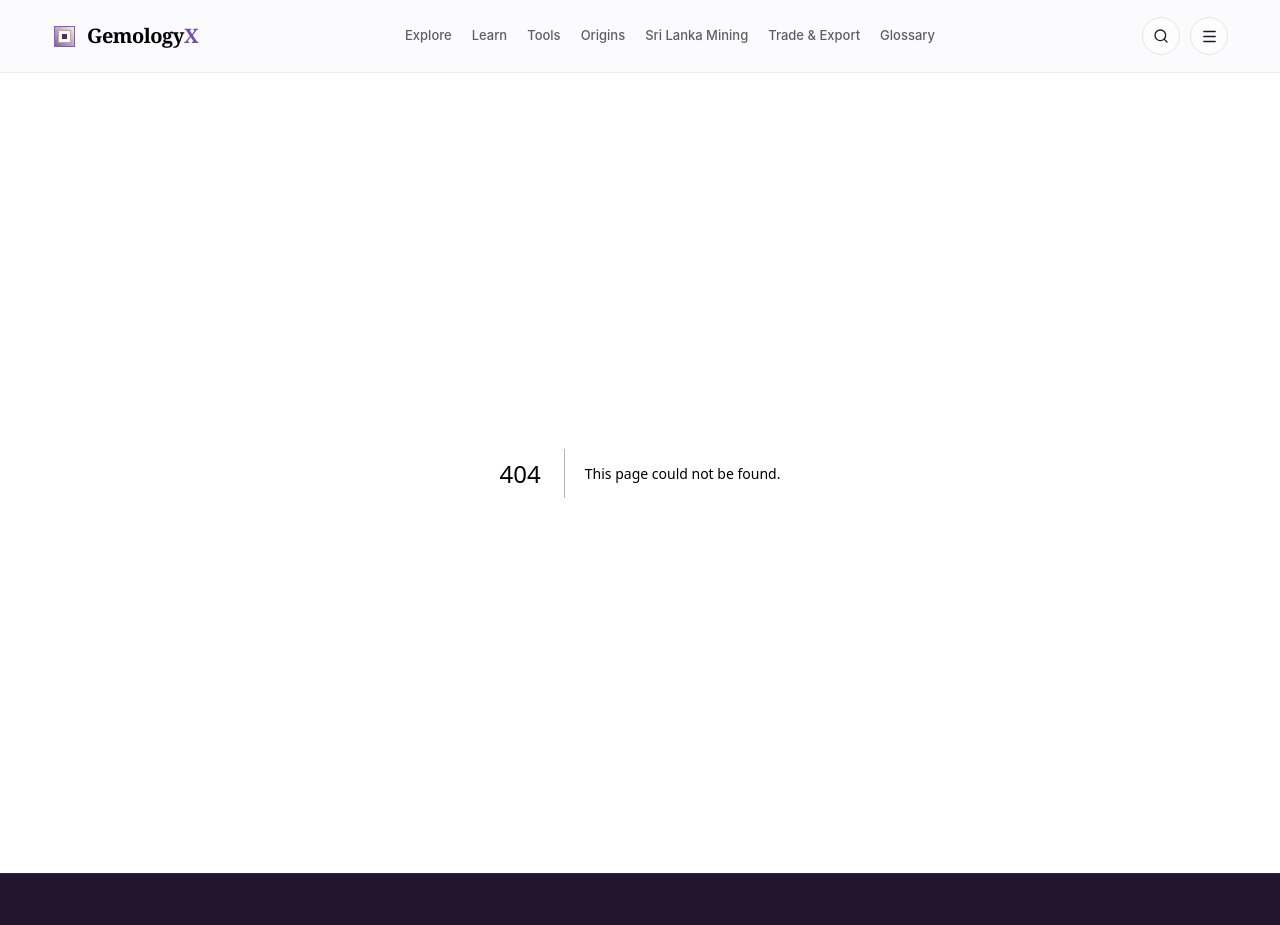
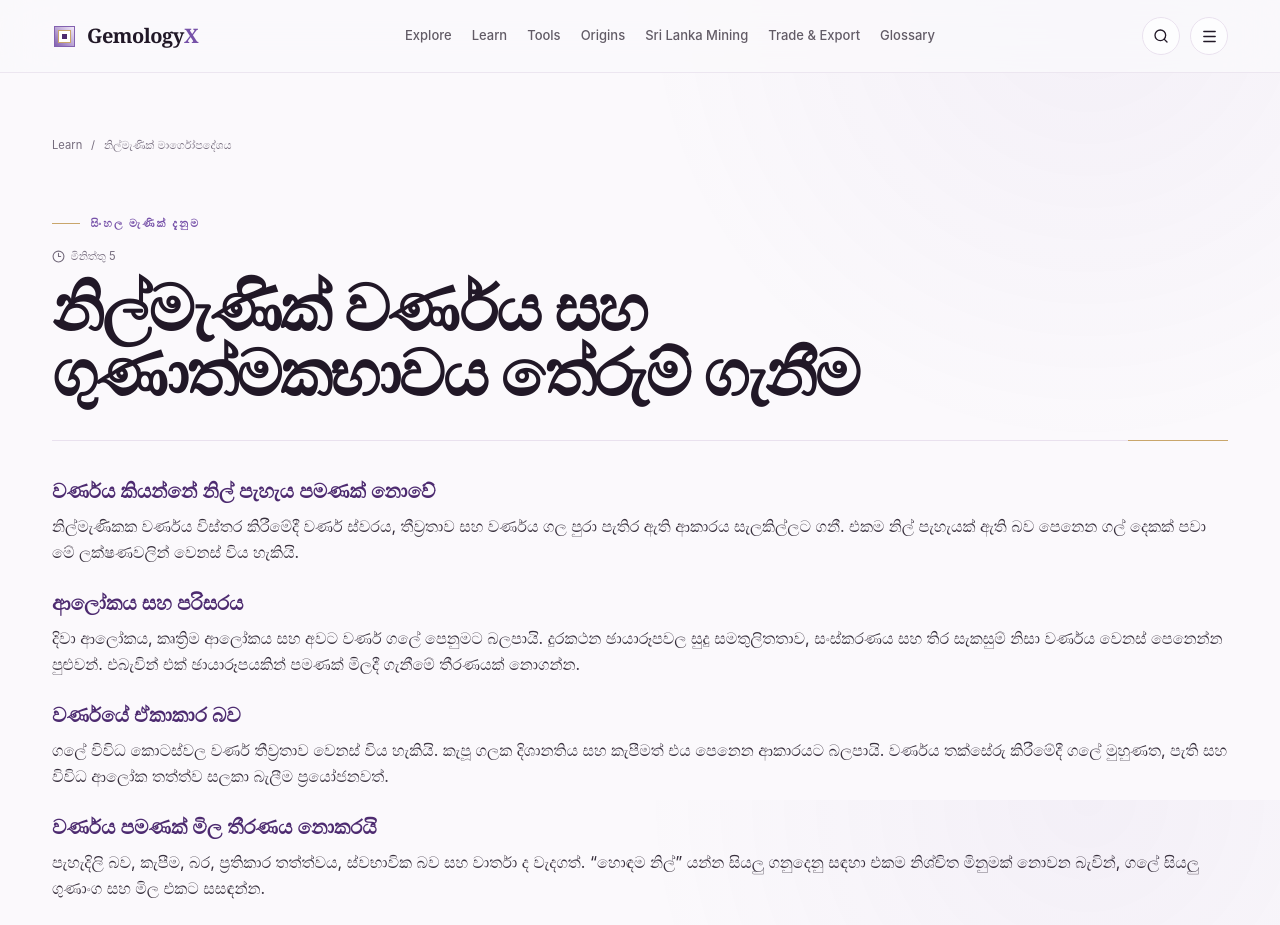
Before and after one commit to LinukaBandara/GemologyX, a Next.js app: page /si/learn/blue-sapphire-colour-quality in a window 1280 px wide. Before the commit this address had no page. Shown: the top 925 px of the page. Built offline with nearby package versions, Linux system fonts and the light colour scheme.

Commit message:
Add Sinhala blue sapphire colour quality guide

```diff
--- /dev/null
+++ b/src/app/si/learn/blue-sapphire-colour-quality/page.tsx
@@ -0,0 +1,33 @@
+import type { Metadata } from "next";
+import { ArticleLayout, ArticleSection } from "@/components/article-layout";
+
+export const metadata: Metadata = {
+  title: "නිල්මැණික් වර්ණය සහ ගුණාත්මකභාවය තේරුම් ගැනීම",
+  description: "නිල්මැණික්වල වර්ණ ස්වරය, තීව්‍රතාව, ඒකාකාර බව සහ ආලෝකය වටිනාකමට බලපාන ආකාරය ගැන සිංහල මාර්ගෝපදේශය.",
+};
+
+export default function Page() {
+  return (
+    <ArticleLayout category="සිංහල මැණික් දැනුම" readTime="මිනිත්තු 5" title="නිල්මැණික් වර්ණය සහ ගුණාත්මකභාවය තේරුම් ගැනීම" crumbHref="/si/learn/blue-sapphire-complete-guide" crumbLabel="නිල්මැණික් මාර්ගෝපදේශය" related={[
+      { label: "නිල්මැණිකක වටිනාකමට බලපාන කරුණු", href: "/si/learn/blue-sapphire-value-factors" },
+      { label: "නිල්මැණික් හඳුනාගැනීම", href: "/si/learn/identify-sapphire" },
+      { label: "ශ්‍රී ලංකාවේ නිල්මැණික්", href: "/si/learn/sri-lankan-blue-sapphire" },
+    ]}>
+      <ArticleSection heading="වර්ණය කියන්නේ නිල් පැහැය පමණක් නොවේ">
+        <p>නිල්මැණිකක වර්ණය විස්තර කිරීමේදී වර්ණ ස්වරය, තීව්‍රතාව සහ වර්ණය ගල පුරා පැතිර ඇති ආකාරය සැලකිල්ලට ගනී. එකම නිල් පැහැයක් ඇති බව පෙනෙන ගල් දෙකක් පවා මේ ලක්ෂණවලින් වෙනස් විය හැකියි.</p>
+      </ArticleSection>
+      <ArticleSection heading="ආලෝකය සහ පරිසරය">
+        <p>දිවා ආලෝකය, කෘත්‍රිම ආලෝකය සහ අවට වර්ණ ගලේ පෙනුමට බලපායි. දුරකථන ඡායාරූපවල සුදු සමතුලිතතාව, සංස්කරණය සහ තිර සැකසුම් නිසා වර්ණය වෙනස් පෙනෙන්න පුළුවන්. එබැවින් එක් ඡායාරූපයකින් පමණක් මිලදී ගැනීමේ තීරණයක් නොගන්න.</p>
+      </ArticleSection>
+      <ArticleSection heading="වර්ණයේ ඒකාකාර බව">
+        <p>ගලේ විවිධ කොටස්වල වර්ණ තීව්‍රතාව වෙනස් විය හැකියි. කැපූ ගලක දිශානතිය සහ කැපීමත් එය පෙනෙන ආකාරයට බලපායි. වර්ණය තක්සේරු කිරීමේදී ගලේ මුහුණත, පැති සහ විවිධ ආලෝක තත්ත්ව සලකා බැලීම ප්‍රයෝජනවත්.</p>
+      </ArticleSection>
+      <ArticleSection heading="වර්ණය පමණක් මිල තීරණය නොකරයි">
+        <p>පැහැදිලි බව, කැපීම, බර, ප්‍රතිකාර තත්ත්වය, ස්වභාවික බව සහ වාර්තා ද වැදගත්. “හොඳම නිල්” යන්න සියලු ගනුදෙනු සඳහා එකම නිශ්චිත මිනුමක් නොවන බැවින්, ගලේ සියලු ගුණාංග සහ මිල එකට සසඳන්න.</p>
+      </ArticleSection>
+      <ArticleSection heading="ප්‍රායෝගික පරීක්ෂාව">
+        <p>ගල සෘජුව බැලීමට උත්සාහ කරන්න, ඡායාරූප සහ වීඩියෝ පමණක් මත රඳා නොසිටින්න, විස්තර ලිඛිතව ලබාගන්න. ඉහළ වටිනාකමක් ඇති ගනුදෙනුවකදී ස්වාධීන විශේෂඥ පරීක්ෂාවක් සලකා බලන්න.</p>
+      </ArticleSection>
+    </ArticleLayout>
+  );
+}
```
